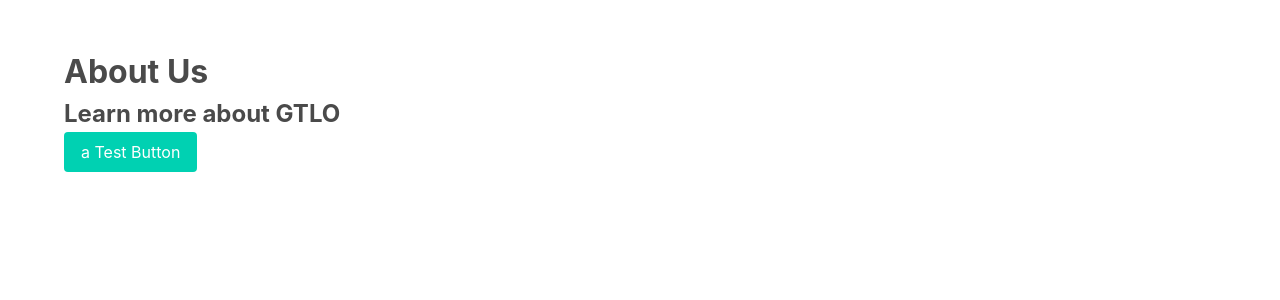
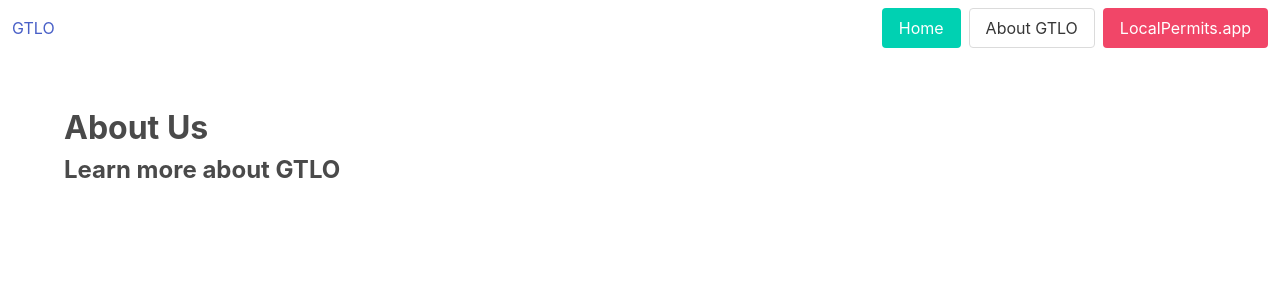
Before and after one commit to gtlophilly/gtlophilly.org, a Jekyll site: the page built from about.md, in a window 1280 px wide. Shown: the top 300 px of the page. Built offline with Jekyll 4.4.1, drawn with Linux system fonts in a browser that asks for light colours.

Commit message:
dress up a little

```diff
--- a/_layouts/default.html
+++ b/_layouts/default.html
@@ -10,6 +10,25 @@
 </head>
 <body>
 
+    <nav class="navbar" role="navigation" aria-label="main navigation">
+        <div class="navbar-brand">
+            <a class="navbar-item" href="/">GTLO</a>
+        </div>
+
+        <div class="navbar-menu">
+            <div class="navbar-start"></div>
+            <div class="navbar-end">
+                <div class="navbar-item">
+                    <div class="buttons">
+                        <a class="button is-primary">Home</a>
+                        <a class="button">About GTLO</a>
+                        <a class="button is-danger">LocalPermits.app</a>
+                    </div>
+                </div>
+            </div>
+        </div>
+    </nav>
+
     <main class="section" aria-label="Content">
         <div class="container">
             {{ content }}
--- a/about.md
+++ b/about.md
@@ -4,6 +4,3 @@ title: About Us
 ---
 
 ## Learn more about GTLO
-
-a Test Button
-{: .button .is-primary }
```
